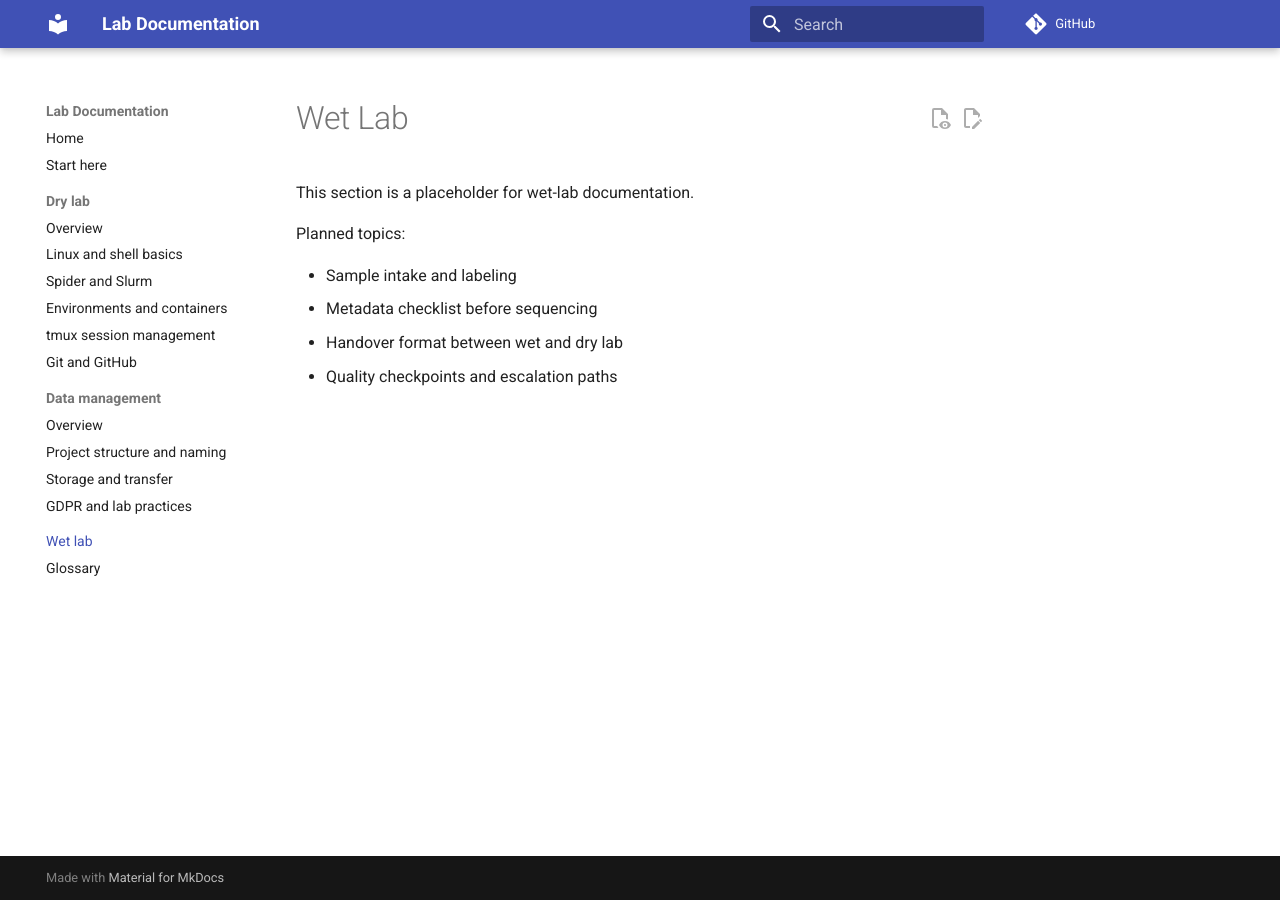
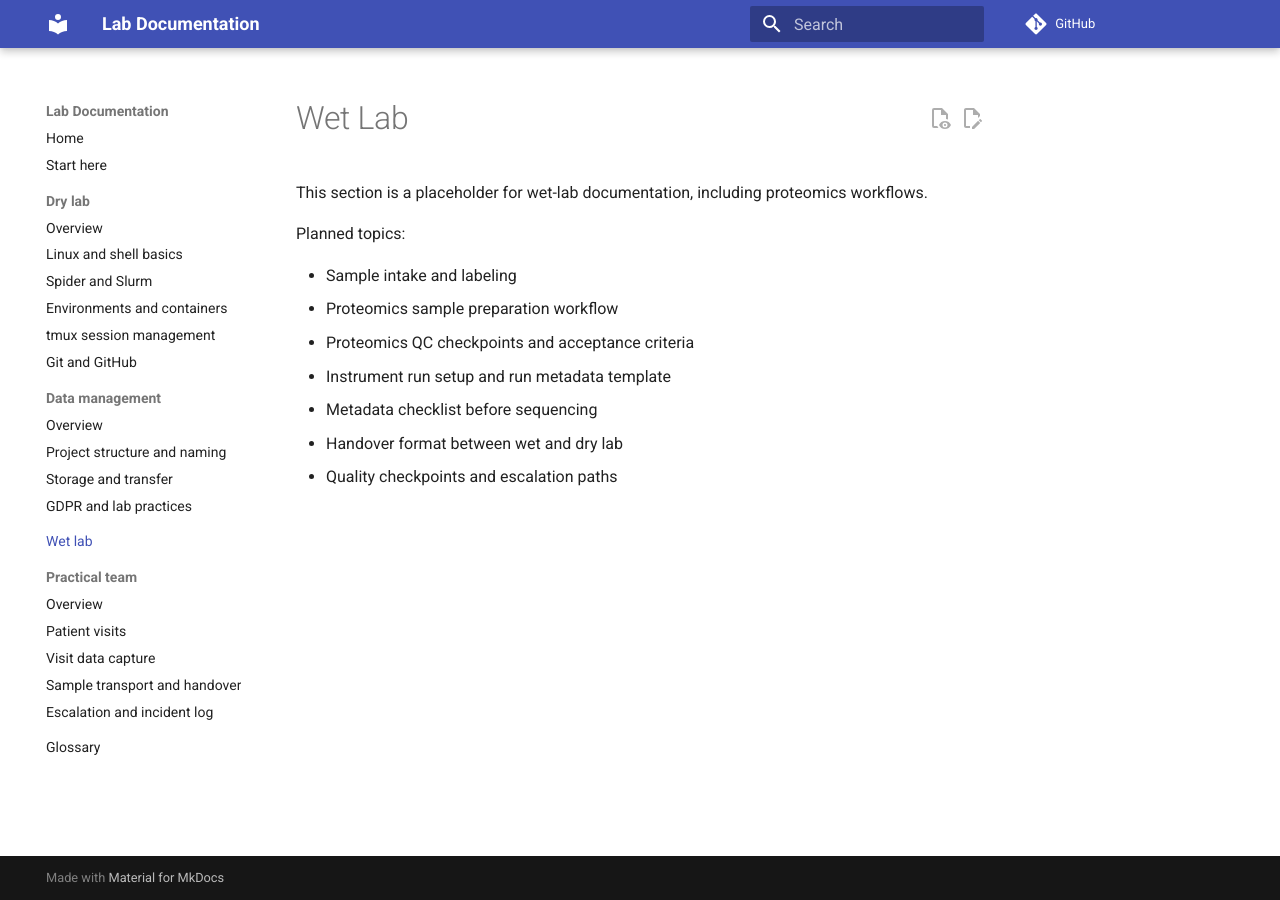
Before and after one commit to holstegelab/lab-docs, an MkDocs documentation site: the page built from docs/wet-lab.md, in a window 1280 px wide. Built offline with MkDocs 1.6.1 and Material for MkDocs 9.7.7, drawn with Linux system fonts in a browser that asks for light colours; comment, search, counter and statistics services are not loaded.

Commit message:
add placeholders for practical team

```diff
--- a/docs/wet-lab.md
+++ b/docs/wet-lab.md
@@ -1,10 +1,13 @@
 # Wet Lab
 
-This section is a placeholder for wet-lab documentation.
+This section is a placeholder for wet-lab documentation, including proteomics workflows.
 
 Planned topics:
 
 - Sample intake and labeling
+- Proteomics sample preparation workflow
+- Proteomics QC checkpoints and acceptance criteria
+- Instrument run setup and run metadata template
 - Metadata checklist before sequencing
 - Handover format between wet and dry lab
 - Quality checkpoints and escalation paths
--- a/mkdocs.yml
+++ b/mkdocs.yml
@@ -39,4 +39,10 @@ nav:
       - Storage and transfer: data/storage-and-transfer.md
       - GDPR and lab practices: data/gdpr-and-lab-practices.md
   - Wet lab: wet-lab.md
+  - Practical team:
+      - Overview: practical-team.md
+      - Patient visits: practical/patient-visits.md
+      - Visit data capture: practical/visit-data-capture.md
+      - Sample transport and handover: practical/sample-transport-and-handover.md
+      - Escalation and incident log: practical/escalation-and-incidents.md
   - Glossary: glossary.md
```
Also changed, not shown: docs/dry/tmux.md (added, +25 -0 lines), docs/index.md (+2 -1 lines), docs/practical-team.md (added, +12 -0 lines), docs/practical/escalation-and-incidents.md (added, +11 -0 lines), docs/practical/patient-visits.md (added, +11 -0 lines), docs/practical/sample-transport-and-handover.md (added, +11 -0 lines), docs/practical/visit-data-capture.md (added, +11 -0 lines), docs/start-here.md (+1 -0 lines).
